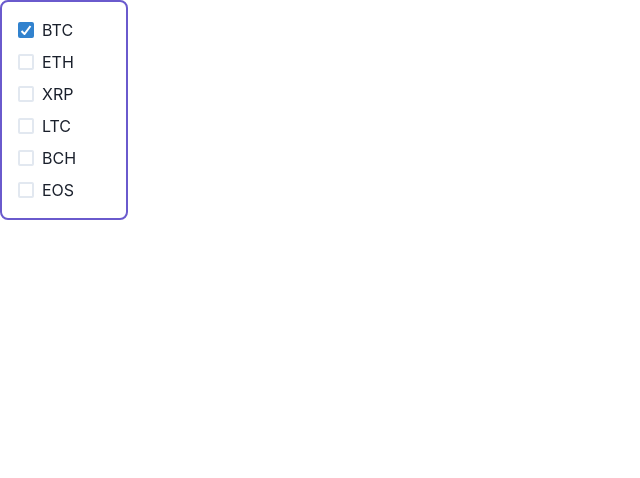
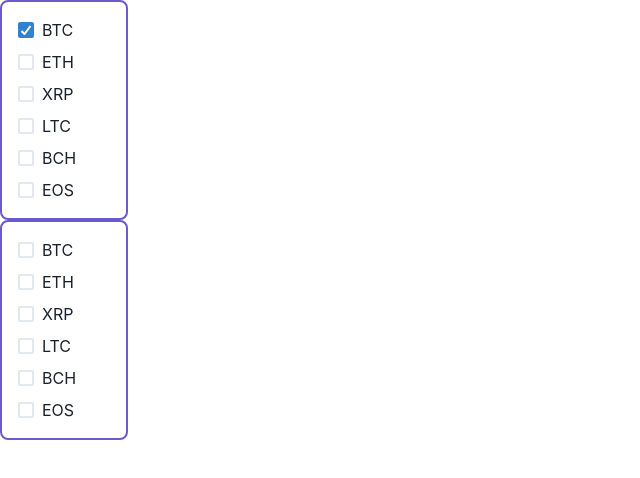
Before and after one commit to richardhosler/crypto-stats, a Next.js app: page / in a window 1280 px wide. Shown: the top 478 px of the page, without its empty margins (0-640 px from the left). Built offline with nearby package versions, Linux system fonts and the light colour scheme; no server answers.

Commit message:
feat: SymnolSelector fsym limited to 5

```diff
--- a/components/SymbolSelector.tsx
+++ b/components/SymbolSelector.tsx
@@ -20,8 +20,10 @@ export const SymbolSelector = ({
 		if (symList) {
 			if (symList.includes(symbol)) {
 				symList = symList.filter((s) => s !== symbol);
+			} else if (symList.length < 5) {
+				symList.push(symbol);
 			} else {
-				symList.push(symbol);
+				//TODO: show error toast
 			}
 			setSymList([...symList]);
 		} else {
@@ -40,14 +42,14 @@ export const SymbolSelector = ({
 	if (!hasMounted) return null;
 
 	return (
-		<Box
+		<Stack
 			border="2px"
 			borderColor="slateblue"
 			width="32"
 			padding="4"
 			rounded="lg"
+			overflow={["scroll", "hidden"]}
 		>
-			<Stack>
 			{supportedSymbols.map((symbol, key) => (
 				<Checkbox
 					key={key}
@@ -59,6 +61,5 @@ export const SymbolSelector = ({
 				</Checkbox>
 			))}
 		</Stack>
-		</Box>
 	);
 };
--- a/pages/index.tsx
+++ b/pages/index.tsx
@@ -29,6 +29,11 @@ export default function Home() {
 				setSymList={setFsym}
 				hasMounted={hasMounted}
 			/>
+			<SymbolSelector
+				symbol={tsym}
+				setSymbol={setTsym}
+				hasMounted={hasMounted}
+			/>
 		</div>
 	);
 }
```
Lines whose indentation alone changed are shown as unchanged.
